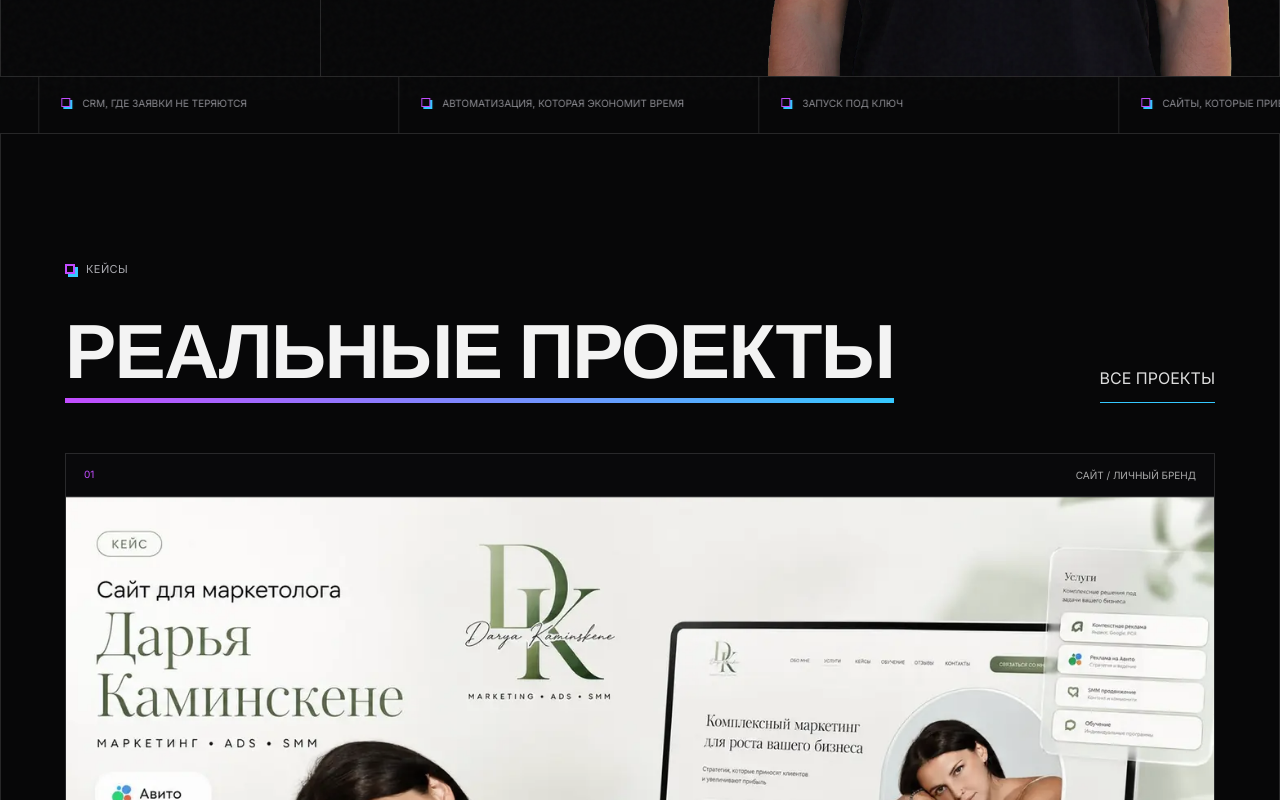
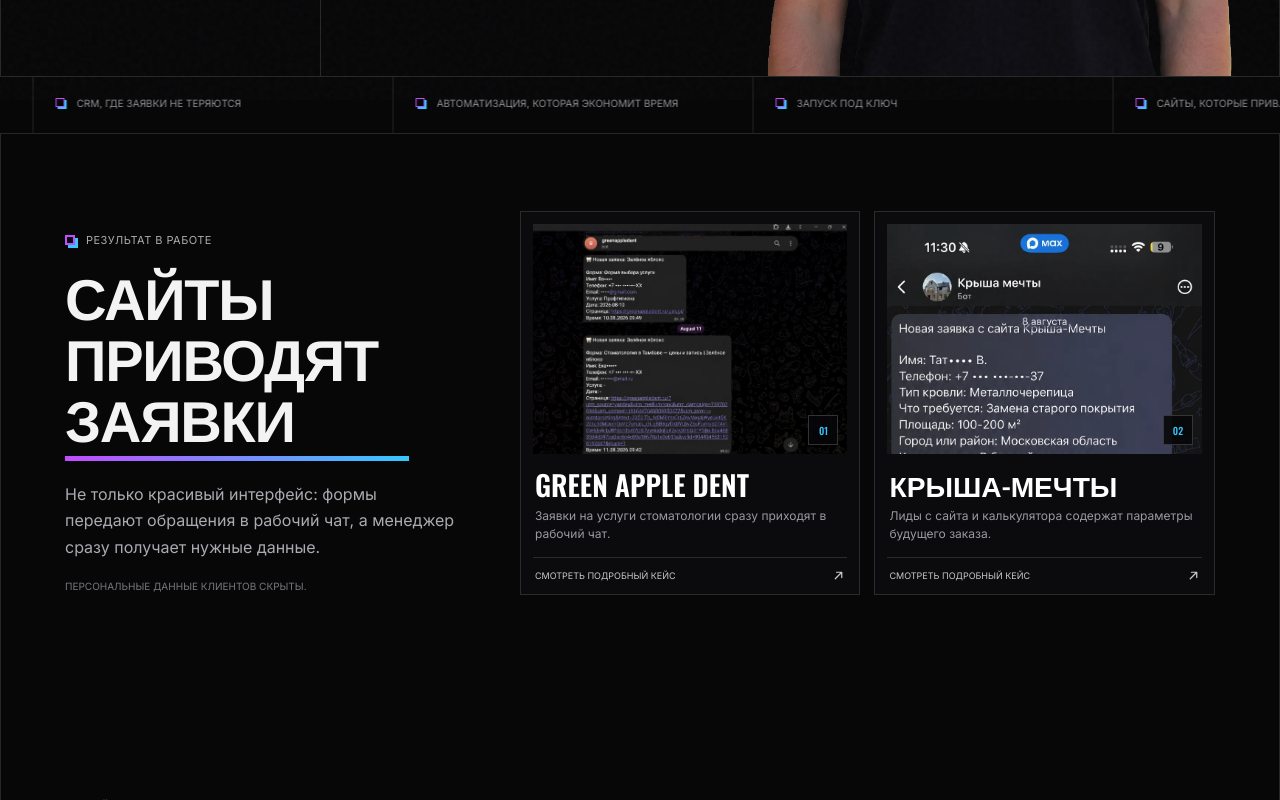
Before and after one commit to Gecxxxx/Egor-digital, a React (Vite) app: page / in a window 1280 px wide. Shown: the part 700-1500 px from the top of the page. Built offline with nearby package versions, Linux system fonts and the light colour scheme.

Commit message:
Show lead proof before homepage cases

```diff
--- a/src/App.jsx
+++ b/src/App.jsx
@@ -119,10 +119,10 @@ const caseStudyContent = {
 };
 
 const serviceRows = [
-  ["01", "Сайт для бизнеса", "Лендинг или многостраничный сайт: структура, дизайн, адаптив, формы заявок и аналитика.", "от 50 000 ₽"],
-  ["02", "Сайт + CRM", "Сайт, заявки, статусы, ответственные и история общения в единой системе.", "от 100 000 ₽"],
-  ["03", "Полный аудит и доработка", "Разбираю структуру, доверие, мобильную версию, формы и аналитику, затем исправляю приоритетные проблемы.", "от 25 000 ₽"],
-  ["04", "CRM / автоматизация", "Клиенты, источники, статусы, уведомления, интеграции и отчёты в одной системе.", "от 120 000 ₽"],
+  ["01", "Полный аудит и доработка", "Разбираю структуру, доверие, мобильную версию, формы и аналитику, затем исправляю приоритетные проблемы.", "от 25 000 ₽"],
+  ["02", "Сайт для бизнеса", "Лендинг или многостраничный сайт: структура, дизайн, адаптив, формы заявок и аналитика.", "от 50 000 ₽"],
+  ["03", "CRM", "Клиенты, заявки, статусы, ответственные и история общения в единой системе.", "от 100 000 ₽"],
+  ["04", "Автоматизация", "Уведомления, интеграции, отчёты и автоматические сценарии для работы с заявками.", "от 120 000 ₽"],
   ["05", "Поддержка", "Исправления, новые блоки, контроль работы форм и техническое развитие после запуска.", "от 15 000 ₽/мес"],
   ["06", "Дополнительные задачи", "Отдельные страницы, формы, квизы, интеграции и другие точечные работы.", "по задаче"],
 ];
@@ -300,7 +300,7 @@ function CasesLeadProof({ go }) {
   return <section className="section cases-lead-proof"><div className="cases-lead-proof-copy"><Eyebrow>Результат в работе</Eyebrow><AccentTitle>Сайты приводят заявки</AccentTitle><p>Не только красивый интерфейс: формы передают обращения в рабочий чат, а менеджер сразу получает нужные данные.</p><small>Персональные данные клиентов скрыты.</small></div><div className="cases-lead-proof-list">{proof.map((item, index) => <SiteLink className="cases-lead-proof-card" href={item.href} go={go} key={item.name}><div><img src={item.image} width={item.width} height={item.height} alt={`Обезличенная заявка — ${item.name}`} loading="lazy" decoding="async" /><span>{String(index + 1).padStart(2, "0")}</span></div><strong>{item.name}</strong><p>{item.text}</p><small>Смотреть подробный кейс <ArrowUpRight size={13} weight="bold" aria-hidden="true" /></small></SiteLink>)}</div></section>;
 }
 
-function Home({ go, onLead }) { return <main><Hero go={go} onLead={onLead} /><section className="section cases-home"><div className="section-head"><div><Eyebrow>Кейсы</Eyebrow><AccentTitle>Реальные проекты</AccentTitle></div><SiteLink className="text-link" href="/cases" go={go}>Все проекты</SiteLink></div><CaseGrid limit={3} go={go} /></section><section className="section services-home"><Eyebrow>Что я создаю</Eyebrow><AccentTitle>Система, а не декорация</AccentTitle><div className="service-table">{serviceRows.slice(0, 4).map(([n, title, text, price]) => <div className="service-row" key={n}><span>{n}</span><h3>{title}</h3><p>{text}</p><strong>{price}</strong></div>)}</div></section><section className="section lead-flow"><div><Eyebrow>Путь заявки</Eyebrow><AccentTitle>От формы до контроля</AccentTitle><p>Форма отправляет контакт в Telegram, фиксирует клиента в CRM и сохраняет источник обращения.</p></div><ol><li><span>01</span><b>Форма</b><small>контакт и задача</small></li><li><span>02</span><b>Telegram</b><small>уведомление сразу</small></li><li><span>03</span><b>CRM</b><small>статус сохранён</small></li><li><span>04</span><b>Аналитика</b><small>источник виден</small></li></ol></section><FinalCta onLead={onLead} /></main>; }
+function Home({ go, onLead }) { return <main><Hero go={go} onLead={onLead} /><CasesLeadProof go={go} /><section className="section cases-home"><div className="section-head"><div><Eyebrow>Кейсы</Eyebrow><AccentTitle>Реальные проекты</AccentTitle></div><SiteLink className="text-link" href="/cases" go={go}>Все проекты</SiteLink></div><CaseGrid limit={3} go={go} /></section><section className="section services-home"><Eyebrow>Что я создаю</Eyebrow><AccentTitle>Система, а не декорация</AccentTitle><div className="service-table">{serviceRows.slice(0, 4).map(([n, title, text, price]) => <div className="service-row" key={n}><span>{n}</span><h3>{title}</h3><p>{text}</p><strong>{price}</strong></div>)}</div></section><section className="section lead-flow"><div><Eyebrow>Путь заявки</Eyebrow><AccentTitle>От формы до контроля</AccentTitle><p>Форма отправляет контакт в Telegram, фиксирует клиента в CRM и сохраняет источник обращения.</p></div><ol><li><span>01</span><b>Форма</b><small>контакт и задача</small></li><li><span>02</span><b>Telegram</b><small>уведомление сразу</small></li><li><span>03</span><b>CRM</b><small>статус сохранён</small></li><li><span>04</span><b>Аналитика</b><small>источник виден</small></li></ol></section><FinalCta onLead={onLead} /></main>; }
 
 function PageHero({ eyebrow, title, text, onLead, href, go, action = "Получить разбор", className = "" }) { return <section className={`page-hero grid-surface ${className}`.trim()}><div><Eyebrow>{eyebrow}</Eyebrow><h1><span>{title}</span></h1></div><div><p>{text}</p><CTA onClick={onLead} href={href} go={go}>{action}</CTA></div></section>; }
 function Offer({ title, price, text }) { return <article className="offer"><p>{price}</p><h3>{title}</h3><span>{text}</span></article>; }
```
Also changed, not shown: 2 other files (tests, documents, lock files or other folders).
